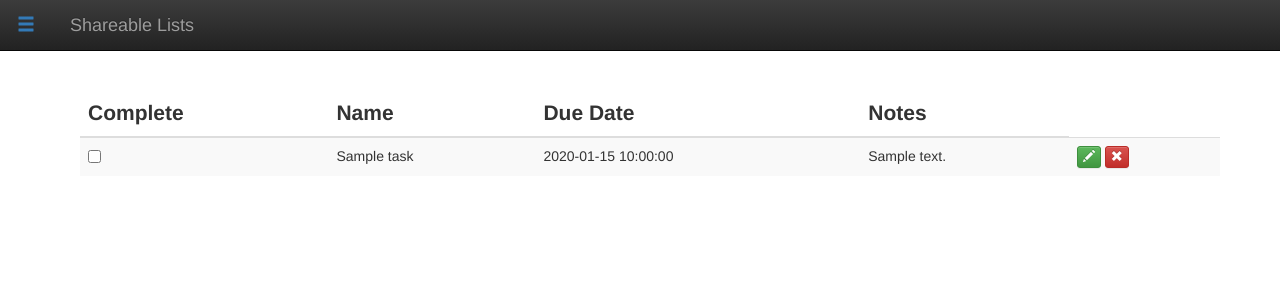
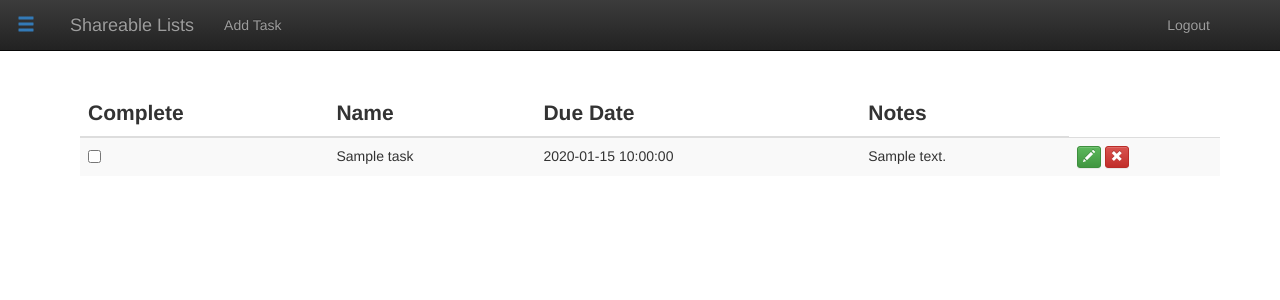
Before and after one commit to shellajt/CSSE480-SharableLists, a Python web app: template templates/lists.html in a window 1280 px wide. Shown: the top 300 px of the page. Run offline with Jinja, Linux system fonts and the light colour scheme; the template is opened without the code that fills it: most values are stand-ins (such as "Sample title", 1, 10 or a date in 2020); some libraries are stand-ins or nearby versions.

Commit message:
fixed broken navbar
includes add task and logout again

```diff
--- a/templates/base_page.html
+++ b/templates/base_page.html
@@ -42,6 +42,9 @@
 			<div class="navbar-header">
 				<a class="navbar-brand" href="#">Shareable Lists</a>
 			</div>
+			<div id="navbar" class="navbar-collapse collapse">
+				{% block links %}{% endblock %}
+			</div>
 		</div>
 	</nav>
 
```
